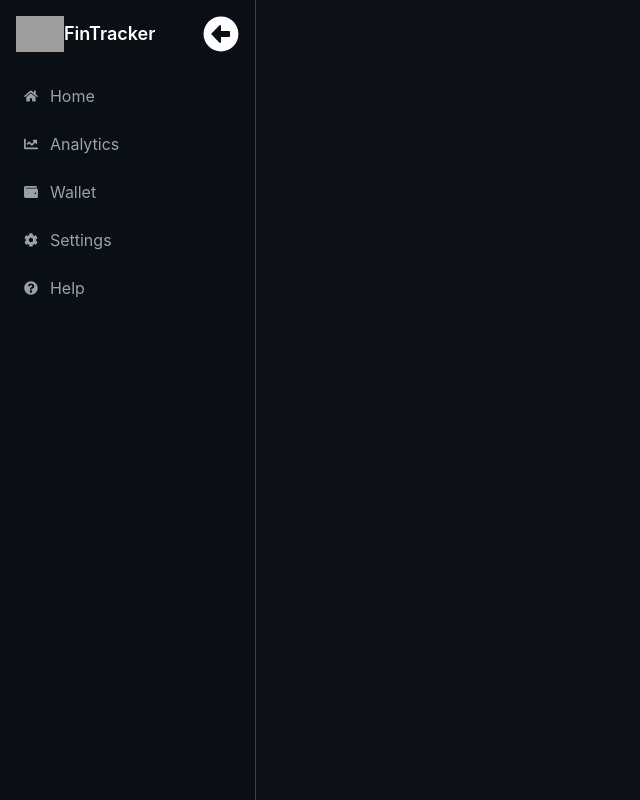
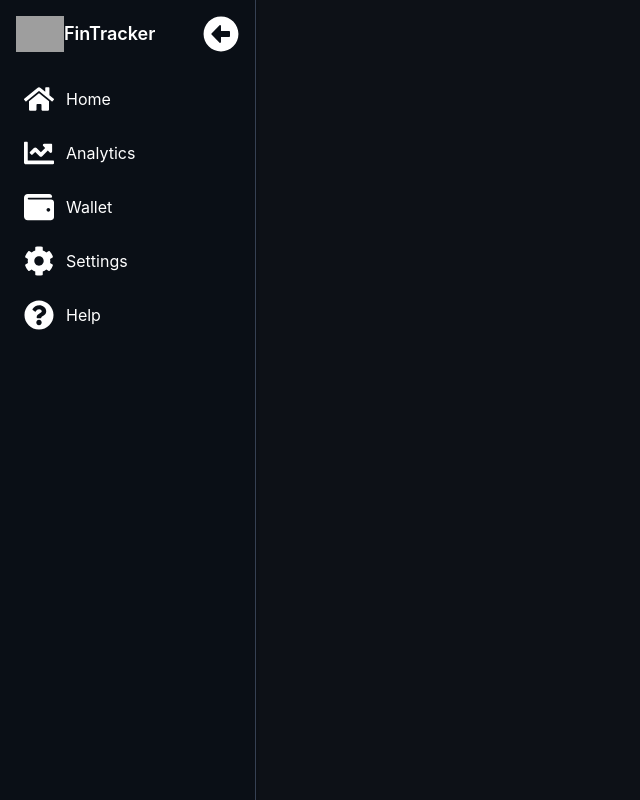
Before and after one commit to rigby200602/expense-tracking, a React (Vite) app: page / in a window 1280 px wide. Shown: the whole page, without its empty margins (0-640 px from the left). Built offline with nearby package versions, Linux system fonts and the light colour scheme; grey boxes are pictures that could not be loaded.

Commit message:
update css

```diff
--- a/src/components/SidebarItem.tsx
+++ b/src/components/SidebarItem.tsx
@@ -19,8 +19,8 @@ const SidebarItem = ({ icon, label, active }: SidebarItemProps) => {
       className={`flex items-center gap-3 p-2 rounded-md cursor-pointer
     hover:bg-gray-700 transition-colors duration-300 ${active ? "bg-gray-700" : ""}`}
     >
-      {icon}
-      <span className={`overflow-hidden ${isCollapsed ? "w-0" : "w-52"}`}>{label}</span>
+      <div className="text-3xl text-white">{icon}</div>
+      <span className={`overflow-hidden text-white ${isCollapsed ? "w-0" : "w-52"}`}>{label}</span>
     </li>
   );
 };
```
